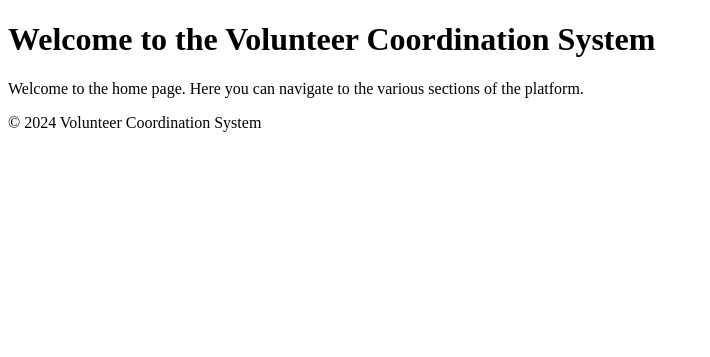
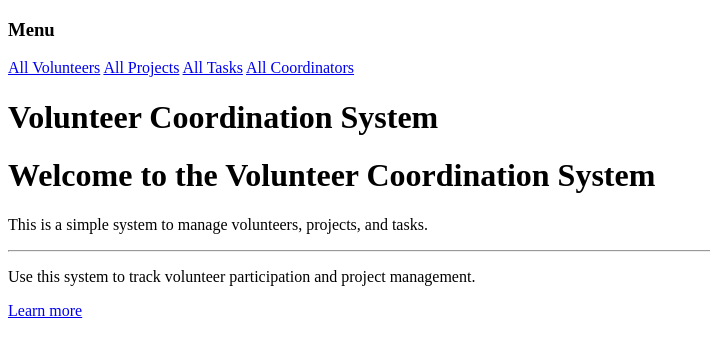
Before and after one commit to sofiiasavkova/volunteers-coordinating, a Django app: page / in a window 1280 px wide. Shown: the top 357 px of the page, without its empty margins (0-710 px from the left). Run offline with Django 5.2, Linux system fonts and the light colour scheme.

Commit message:
added listviews and templates for them

```diff
--- a/coordination/urls.py
+++ b/coordination/urls.py
@@ -1,6 +1,16 @@
 from django.urls import path
 from . import views
+from .views import (
+    VolunteerListView,
+    ProjectListView,
+    TaskListView,
+    CoordinatorListView
+)
 
 urlpatterns = [
     path('', views.home, name='home'),
+    path('volunteers/', VolunteerListView.as_view(), name='all_volunteers'),
+    path('projects/', ProjectListView.as_view(), name='all_projects'),
+    path('tasks/', TaskListView.as_view(), name='all_tasks'),
+    path('coordinators/', CoordinatorListView.as_view(), name='all_coordinators'),
 ]
--- a/coordination/views.py
+++ b/coordination/views.py
@@ -1,4 +1,29 @@
 from django.shortcuts import render
+from .models import Volunteer, Project, Task, Coordinator
+from django.views.generic import ListView
 
 def home(request):
     return render(request, 'coordination/home.html')
+
+class CoordinatorListView(ListView):
+    model = Coordinator
+    template_name = 'coordination/coordinators_list.html'
+    context_object_name = 'coordinators'
+
+
+class ProjectListView(ListView):
+    model = Project
+    template_name = 'coordination/projects_list.html'
+    context_object_name = 'projects'
+
+
+class VolunteerListView(ListView):
+    model = Volunteer
+    template_name = 'coordination/volunteers_list.html'
+    context_object_name = 'volunteers'
+
+
+class TaskListView(ListView):
+    model = Task
+    template_name = 'coordination/tasks_list.html'
+    context_object_name = 'tasks'
--- /dev/null
+++ b/templates/coordination/base.html
@@ -0,0 +1,24 @@
+<!DOCTYPE html>
+<html lang="en">
+<head>
+    <meta charset="UTF-8">
+    <meta name="viewport" content="width=device-width, initial-scale=1.0">
+    <title>{% block title %}Volunteer Coordination System{% endblock %}</title>
+</head>
+<body>
+    <div class="sidebar">
+        <h3>Menu</h3>
+        <a href="{% url 'all_volunteers' %}">All Volunteers</a>
+        <a href="{% url 'all_projects' %}">All Projects</a>
+        <a href="{% url 'all_tasks' %}">All Tasks</a>
+        <a href="{% url 'all_coordinators' %}">All Coordinators</a>
+    </div>
+    <div class="content">
+        <header>
+            <h1>Volunteer Coordination System</h1>
+        </header>
+        {% block content %}
+        {% endblock %}
+    </div>
+</body>
+</html>
--- a/templates/coordination/home.html
+++ b/templates/coordination/home.html
@@ -1,19 +1,11 @@
-<!DOCTYPE html>
-<html lang="en">
-<head>
-    <meta charset="UTF-8">
-    <meta name="viewport" content="width=device-width, initial-scale=1.0">
-    <title>Home Page</title>
-</head>
-<body>
-    <header>
-        <h1>Welcome to the Volunteer Coordination System</h1>
-    </header>
-    <section>
-        <p>Welcome to the home page. Here you can navigate to the various sections of the platform.</p>
-    </section>
-    <footer>
-        <p>&copy; 2024 Volunteer Coordination System</p>
-    </footer>
-</body>
-</html>
+{% extends 'coordination/base.html' %}
+
+{% block content %}
+    <div class="jumbotron text-center">
+        <h1 class="display-4">Welcome to the Volunteer Coordination System</h1>
+        <p class="lead">This is a simple system to manage volunteers, projects, and tasks.</p>
+        <hr class="my-4">
+        <p>Use this system to track volunteer participation and project management.</p>
+        <a class="btn btn-primary btn-lg" href="#" role="button">Learn more</a>
+    </div>
+{% endblock %}
```
Also changed, not shown: templates/coordination/coordinators_list.html (added, +11 -0 lines), templates/coordination/projects_list.html (added, +11 -0 lines), templates/coordination/tasks_list.html (added, +11 -0 lines), templates/coordination/volunteers_list.html (added, +11 -0 lines).
